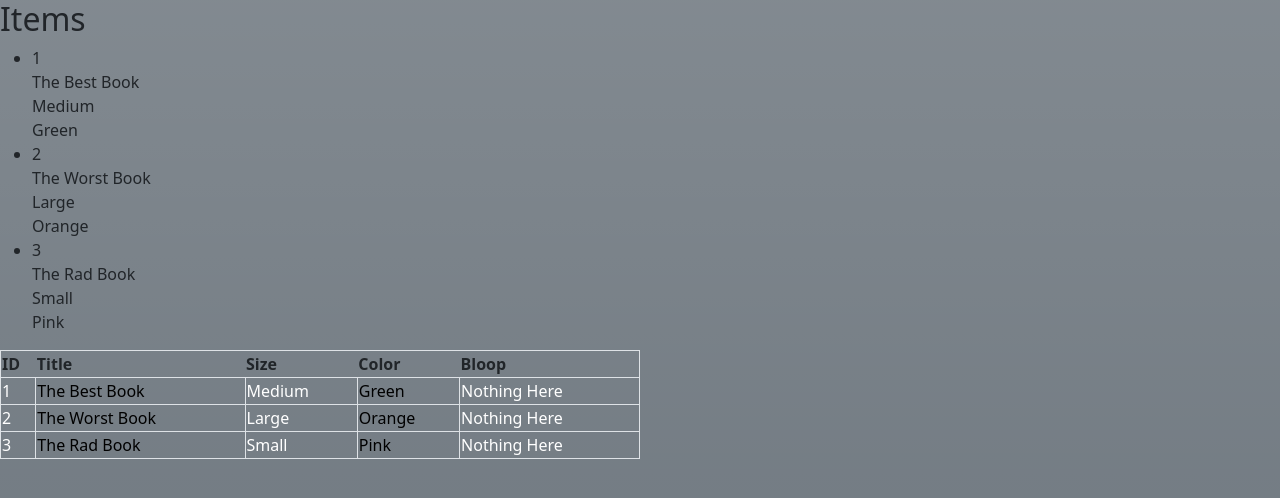
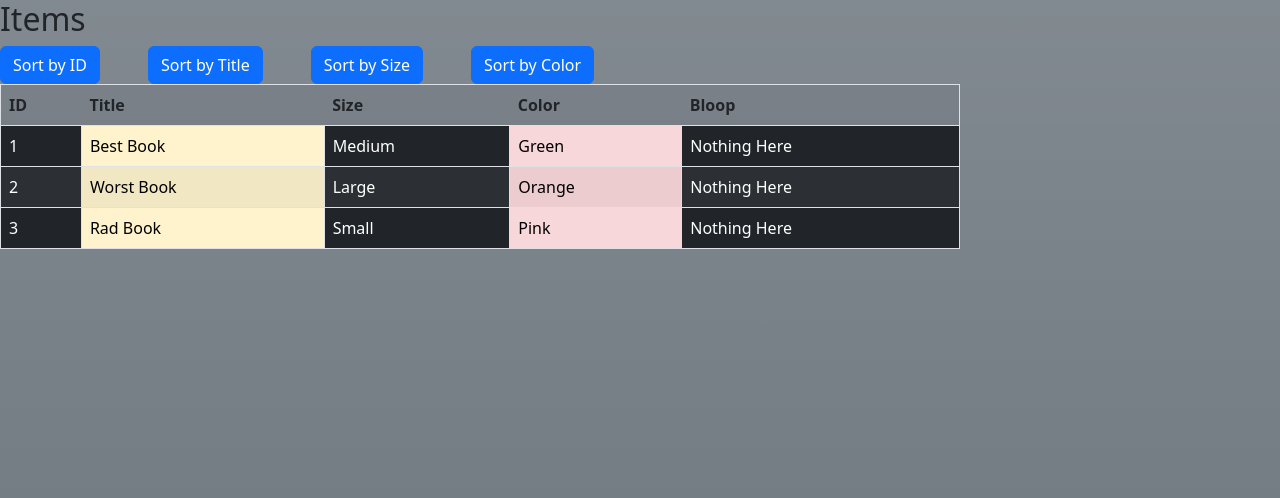
Before and after one commit to franco-ortega/bootstrap-next-demo, a Next.js app: page / in a window 1280 px wide. Shown: the top 498 px of the page. Built offline with nearby package versions, Linux system fonts and the light colour scheme.

Commit message:
sort columns in ascending order

```diff
--- a/components/home/Home.jsx
+++ b/components/home/Home.jsx
@@ -2,37 +2,100 @@ import React, { useEffect, useState } from 'react';
 import ItemList from '../items/ItemList';
 import Table from '../table/Table';
 
-const Home = () => {
-  const [data, setData] = useState([]);
-
-  useEffect(() => {
-    setData([
+const items = [
   {
-        title: 'The Best Book',
+    title: 'Best Book',
     size: 'Medium',
     color: 'Green',
     id: 1
   },
   {
-        title: 'The Worst Book',
+    title: 'Worst Book',
     size: 'Large',
     color: 'Orange',
     id: 2
   },
   {
-        title: 'The Rad Book',
+    title: 'Rad Book',
     size: 'Small',
     color: 'Pink',
     id: 3
   }
-    ]);
-  }, []);
+];
+
+const Home = () => {
+  const [data, setData] = useState([]);
+  const [sortType, setSortType] = useState('');
+
+  useEffect(() => {
+    setData(items);
+
+    const sortArray = (type) => {
+      const types = {
+        id: 'id',
+        title: 'title',
+        color: 'color',
+        size: 'size'
+      };
+
+      const sortProperty = types[type];
+
+      const sorted = [...items].sort((a, b) => {
+        // return b[sortProperty] - a[sortProperty];
+
+        if (a[sortProperty] < b[sortProperty]) {
+          return -1;
+        }
+        if (a[sortProperty] > b[sortProperty]) {
+          return 1;
+        }
+        // a must be equal to b
+        return 0;
+      });
+
+      setData(sorted);
+    };
+
+    sortArray(sortType);
+  }, [sortType]);
+
+  const onIdSortClick = () => {
+    setSortType('id');
+  };
+
+  const onTitleSortClick = () => {
+    setSortType('title');
+  };
+
+  const onSizeSortClick = () => {
+    setSortType('size');
+  };
+
+  const onColorSortClick = () => {
+    setSortType('Color');
+  };
+
+  console.log(data[0]);
 
   return (
     <div>
       <h2>Items</h2>
-      <ItemList items={data} />
-      <Table data={data} />
+      {/* <ItemList items={data} /> */}
+      <div className='d-flex gap-5'>
+        <button className='btn btn-primary' onClick={onIdSortClick}>
+          Sort by ID
+        </button>
+        <button className='btn btn-primary' onClick={onTitleSortClick}>
+          Sort by Title
+        </button>
+        <button className='btn btn-primary' onClick={onSizeSortClick}>
+          Sort by Size
+        </button>
+        <button className='btn btn-primary' onClick={onColorSortClick}>
+          Sort by Color
+        </button>
+      </div>
+      {data.length > 0 && <Table data={data} />}
     </div>
   );
 };
--- a/components/table/Table.jsx
+++ b/components/table/Table.jsx
@@ -2,8 +2,10 @@ import React from 'react';
 import Row from './Row';
 
 const Table = ({ data }) => {
+  console.log(data[0]);
   return (
-    <table className='table table-striped w-50'>
+    <table className='table table-striped w-75'>
+      <tbody>
         <tr className='border'>
           <th>ID</th>
           <th>Title</th>
@@ -20,6 +22,7 @@ const Table = ({ data }) => {
             color={item.color}
           />
         ))}
+      </tbody>
     </table>
   );
 };
```
Lines whose indentation alone changed are shown as unchanged.
